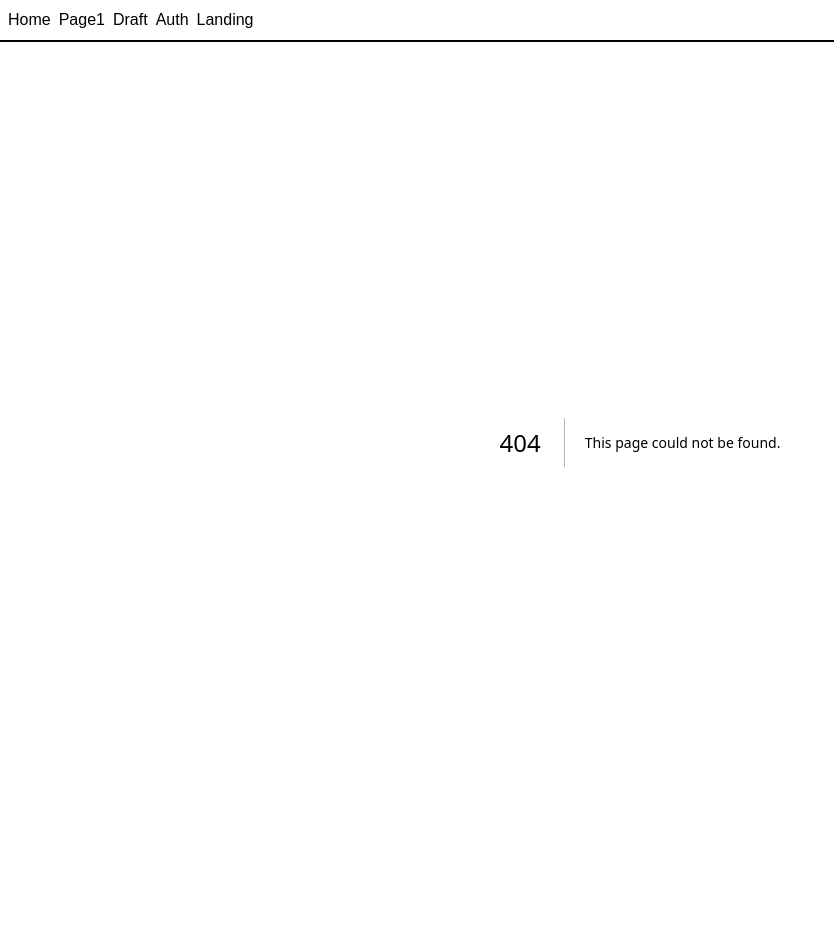
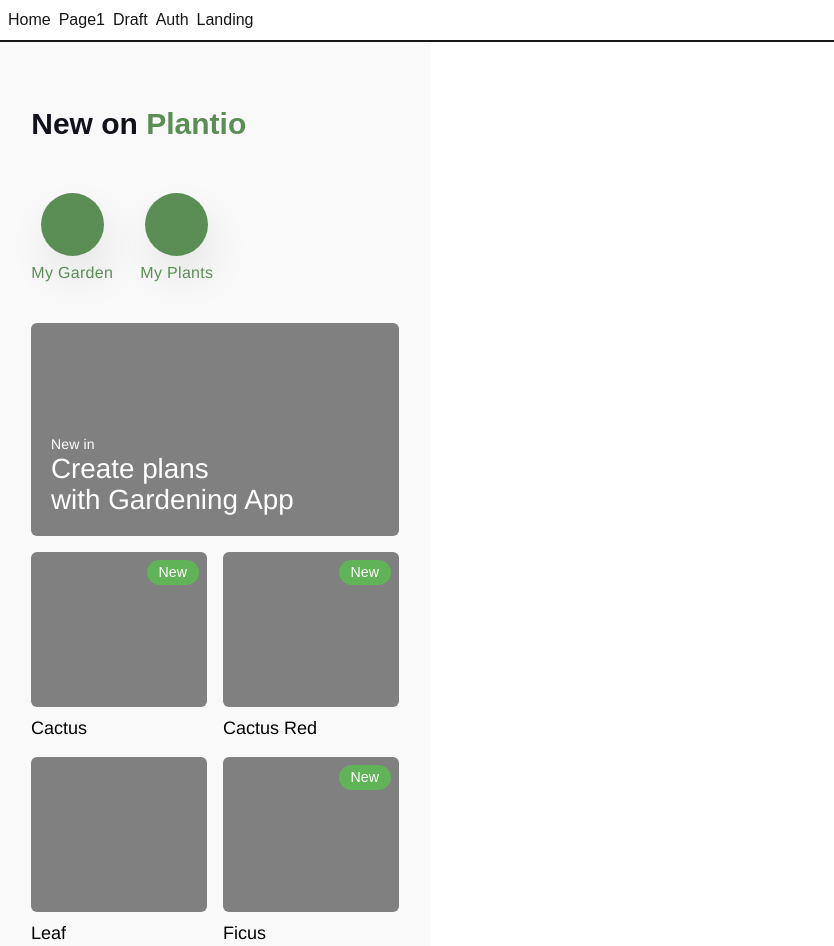
Before and after one commit to bakhanx/nextjs15-dev, a Next.js app: page /landing/product in a window 1280 px wide. Before the commit this address had no page. Shown: the whole page, without its empty margins (0-834 px from the left). Before the commit the page ends 842 px from the top, so only its background shows below. Built offline with nearby package versions, Linux system fonts and the light colour scheme.

Commit message:
Feat: 상품페이지 sample

```diff
--- /dev/null
+++ b/src/app/landing/product/page.tsx
@@ -0,0 +1,133 @@
+import React from 'react';
+
+const navItems = [
+  {
+    icon: <span className="h-5 w-5 text-white" />,
+    label: 'My Garden'
+  },
+  {
+    icon: <span className="h-5 w-5 text-white" />,
+    label: 'My Plants'
+  }
+];
+
+// Plant cards data
+const plantCards = [
+  {
+    id: 1,
+    name: 'Cactus',
+    image: '',
+    isNew: true
+  },
+  {
+    id: 2,
+    name: 'Cactus Red',
+    image: '',
+    isNew: true
+  },
+  {
+    id: 3,
+    name: 'Leaf',
+    image: '',
+    isNew: false
+  },
+  {
+    id: 4,
+    name: 'Ficus',
+    image: '',
+    isNew: true
+  }
+];
+
+const Product = () => {
+  return (
+    <div>
+      <div className="flex flex-col items-center gap-[37px] max-w-[430px]  bg-[#f9f9f9] pt-[43.63px]">
+        {/* Header and Navigation Section */}
+        <div className="flex w-full flex-col items-start gap-[30.75px] px-[31.26px]">
+          {/* Header with Title and Avatar */}
+          <div className="flex h-[76.62px] w-full items-center justify-between">
+            <h1 className="font-head text-[length:var(--head-font-size)] leading-[var(--head-line-height)] font-[number:var(--head-font-weight)] tracking-[var(--head-letter-spacing)] [font-style:var(--head-font-style)]">
+              <span className="text-[#12121d] font-bold text-3xl">New on </span>
+              <span className="text-[#5b8e55] font-bold text-3xl">Plantio</span>
+            </h1>
+
+            <span className="h-[44.46px] w-[44.46px]">
+              <span />
+            </span>
+          </div>
+
+          {/* Navigation Icons */}
+          <div className="flex items-center gap-[27px]">
+            {navItems.map((item, index) => (
+              <div
+                key={index}
+                className="flex flex-col items-center gap-1">
+                <div className="flex h-[63px] w-[63px] items-center justify-center rounded-full bg-[#5b8e55] shadow-[5px_21px_48px_-9px_#00000029]">
+                  {item.icon}
+                </div>
+                <span className="text-center [font-family:'SF_UI_Display-Medium',Helvetica] text-base leading-[26px] font-medium tracking-[0.32px] text-[#5b8e55]">
+                  {item.label}
+                </span>
+              </div>
+            ))}
+          </div>
+        </div>
+
+        {/* Content Section */}
+        <div className="w-full px-[31px]">
+          {/* Featured Banner */}
+          <span className="mb-6 w-full overflow-hidden border-none">
+            <span className="p-0">
+              <div
+                className="relative h-[213px] w-full bg-cover bg-center"
+                style={{ backgroundColor:"gray" ,  borderRadius: "0.375rem" }}>
+                <div className="absolute inset-0 flex flex-col justify-end p-5">
+                  <span className="[font-family:'SF_UI_Display-Regular',Helvetica] text-sm leading-[16.1px] tracking-[0.14px] text-white">
+                    New in
+                  </span>
+                  <h2 className="[font-family:'SF_UI_Display-Medium',Helvetica] text-[27.8px] leading-[31.7px] font-medium tracking-[0] text-white">
+                    Create plans
+                    <br />
+                    with Gardening App
+                  </h2>
+                </div>
+              </div>
+            </span>
+          </span>
+
+          {/* Plant Cards Grid */}
+          <div className="grid grid-cols-2 gap-4 pt-4">
+            {plantCards.map(plant => (
+              <div
+                key={plant.id}
+                className="relative">
+                <span className="overflow-hidden border-none">
+                  <span className="p-0">
+                    <div
+                      className="h-[155px] bg-cover bg-center"
+                      style={{ backgroundColor:"gray" , borderRadius: "0.375rem"}}></div>
+                  </span>
+                </span>
+
+                {plant.name && (
+                  <h3 className="mt-2 [font-family:'SF_UI_Display-Medium',Helvetica] text-lg leading-[26px] font-medium tracking-[0] text-black">
+                    {plant.name}
+                  </h3>
+                )}
+
+                {plant.isNew && (
+                  <span className="absolute top-2 right-2 rounded-[17px] bg-[#60b357] px-3 py-0.5 text-[14.2px] font-normal text-white">
+                    New
+                  </span>
+                )}
+              </div>
+            ))}
+          </div>
+        </div>
+      </div>
+    </div>
+  );
+};
+
+export default Product;
```
